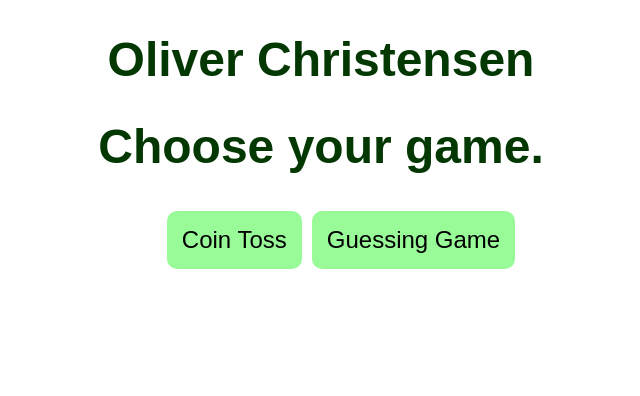
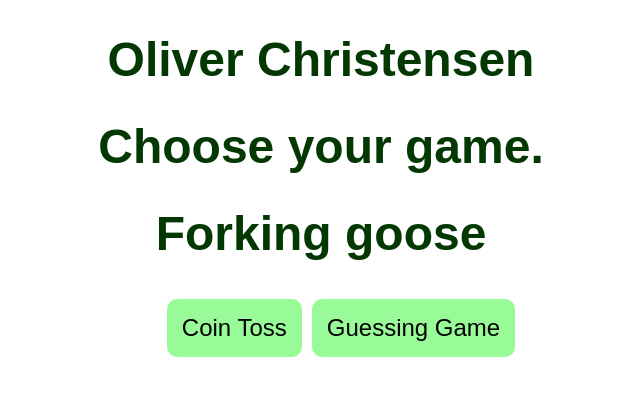
Before and after one commit to goose-droid/collaboration-owner, a plain HTML site: page index.html in a window 1280 px wide. Shown: the whole page, without its empty margins (319-959 px from the left). Drawn offline with Linux system fonts and the light colour scheme.

Commit message:
Update index.html

```diff
--- a/index.html
+++ b/index.html
@@ -9,6 +9,7 @@
 <body>
     <h1>Oliver Christensen</h1>
     <h1>Choose your game.</h1>
+    <h1>Forking goose</h1>
     <div class="tabs">
         <ul>
             <li class="trigger" data-target="#tab1">Coin Toss</li>
```
